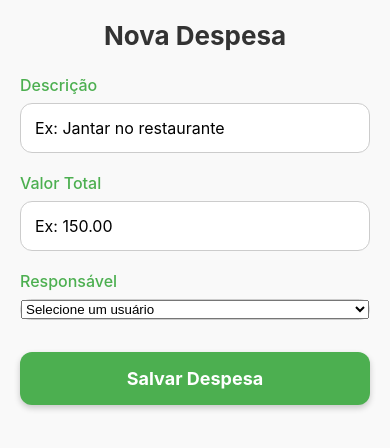
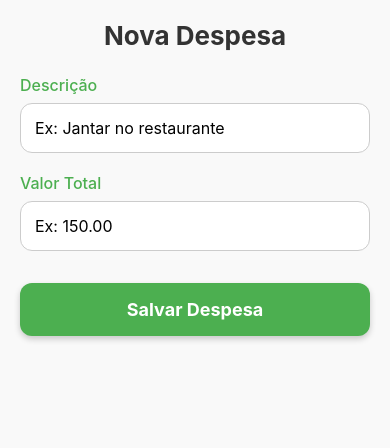
Before and after one commit to PedroCardoso000/Split-Expenses-Mobile, a React Native app: screen /CriarDespesa in a window 390 px wide. Shown: the top 448 px of the page. Built offline with nearby package versions, Linux system fonts and the light colour scheme.

Commit message:
Criar grupo e criar despesas

```diff
--- a/src/pages/criarDespesas.tsx
+++ b/src/pages/criarDespesas.tsx
@@ -1,4 +1,4 @@
-import React, { useState } from 'react';
+import React, { useState } from "react";
 import {
   View,
   Text,
@@ -7,31 +7,51 @@ import {
   StyleSheet,
   Alert,
   ScrollView,
-} from 'react-native';
+} from "react-native";
+import { useAuth } from "../contexts/AuthContext";
+import { api } from "../api/axios";
 
-import { Picker } from '@react-native-picker/picker';
+export default function CriarDespesa({ navigation, route }: any) {
+  const { user } = useAuth();
+  const grupoId = route.params?.grupoId;
 
-export default function CriarDespesa({ navigation }: any) {
-  const [descricao, setDescricao] = useState('');
-  const [valor, setValor] = useState('');
-  const [responsavelId, setResponsavelId] = useState('');
+  const [descricao, setDescricao] = useState("");
+  const [valor, setValor] = useState("");
 
-  const usuarios = [
-    { id: '1', nome: 'João' },
-    { id: '2', nome: 'Maria' },
-    { id: '3', nome: 'Pedro' },
-  ];
-
-  const handleCriarDespesa = () => {
-    if (!descricao.trim() || !valor.trim() || !responsavelId) {
-      Alert.alert('Erro', 'Preencha todos os campos!');
+  const handleCriarDespesa = async () => {
+    if (!descricao.trim() || !valor.trim()) {
+      Alert.alert("Erro", "Preencha todos os campos!");
       return;
     }
 
-    // Aqui iria a requisição para salvar a despesa
+    try {
+      const response = await api.post(
+        "/api/v1/expense",
+        {
+          description: descricao,
+          total: parseFloat(valor),
+          groupId: parseInt(grupoId),
+        },
+        {
+          headers: {
+            Authorization: `Bearer ${user?.token}`,
+          },
+        }
+      );
 
-    Alert.alert('Sucesso', 'Despesa criada com sucesso!');
-    navigation.goBack(); // Retorna para a tela anterior (GrupoDetalhes)
+      if (response.status === 201) {
+        Alert.alert("Sucesso", "Despesa criada com sucesso!");
+        navigation.goBack();
+      } else {
+        Alert.alert("Erro", "Não foi possível criar a despesa.");
+      }
+    } catch (error) {
+      console.error(error);
+      Alert.alert(
+        "Erro de conexão",
+        "Não foi possível comunicar com o servidor."
+      );
+    }
   };
 
   return (
@@ -55,19 +75,6 @@ export default function CriarDespesa({ navigation }: any) {
         onChangeText={setValor}
       />
 
-      <Text style={styles.label}>Responsável</Text>
-      <View style={styles.pickerWrapper}>
-        <Picker
-          selectedValue={responsavelId}
-          onValueChange={(itemValue) => setResponsavelId(itemValue)}
-        >
-          <Picker.Item label="Selecione um usuário" value="" />
-          {usuarios.map((usuario) => (
-            <Picker.Item key={usuario.id} label={usuario.nome} value={usuario.id} />
-          ))}
-        </Picker>
-      </View>
-
       <TouchableOpacity style={styles.button} onPress={handleCriarDespesa}>
         <Text style={styles.buttonText}>Salvar Despesa</Text>
       </TouchableOpacity>
@@ -78,54 +85,47 @@ export default function CriarDespesa({ navigation }: any) {
 const styles = StyleSheet.create({
   container: {
     flex: 1,
-    backgroundColor: '#f9f9f9',
+    backgroundColor: "#f9f9f9",
     padding: 20,
   },
   title: {
     fontSize: 26,
-    fontWeight: 'bold',
-    textAlign: 'center',
+    fontWeight: "bold",
+    textAlign: "center",
     marginBottom: 24,
-    color: '#333',
+    color: "#333",
   },
   label: {
     fontSize: 16,
-    fontWeight: '500',
+    fontWeight: "500",
     marginBottom: 8,
-    color: '#4CAF50',
+    color: "#4CAF50",
   },
   input: {
     borderWidth: 1,
-    borderColor: '#ccc',
+    borderColor: "#ccc",
     borderRadius: 12,
     padding: 14,
     marginBottom: 20,
-    backgroundColor: '#fff',
+    backgroundColor: "#fff",
     fontSize: 16,
   },
-  pickerWrapper: {
-    borderWidth: 1,
-    borderColor: '#ccc',
-    borderRadius: 12,
-    backgroundColor: '#fff',
-    marginBottom: 20,
-  },
   button: {
-    backgroundColor: '#4CAF50',
+    backgroundColor: "#4CAF50",
     paddingVertical: 16,
     borderRadius: 12,
-    alignItems: 'center',
+    alignItems: "center",
     marginTop: 12,
     marginBottom: 24,
-    shadowColor: '#000',
+    shadowColor: "#000",
     shadowOffset: { width: 0, height: 3 },
     shadowOpacity: 0.2,
     shadowRadius: 6,
     elevation: 4,
   },
   buttonText: {
-    color: '#fff',
+    color: "#fff",
     fontSize: 18,
-    fontWeight: 'bold',
+    fontWeight: "bold",
   },
 });
--- a/src/pages/criarGrupo.tsx
+++ b/src/pages/criarGrupo.tsx
@@ -11,11 +11,15 @@ import {
 } from "react-native";
 import { RootStackParamList } from "../../App";
 import { useNavigation } from "@react-navigation/native";
+import { api } from "../api/axios";
+import { useAuth } from "../contexts/AuthContext";
 
 type NavigationProps = NativeStackNavigationProp<RootStackParamList>;
 
 export default function CriarGrupo() {
   const navigation = useNavigation<NavigationProps>();
+  const { user } = useAuth();
+
   const [nomeGrupo, setNomeGrupo] = useState("");
   const [participantes, setParticipantes] = useState([""]);
 
@@ -32,6 +36,36 @@ export default function CriarGrupo() {
   const removerCampo = (index: number) => {
     const novosParticipantes = participantes.filter((_, i) => i !== index);
     setParticipantes(novosParticipantes);
+  };
+
+  const criarGrupo = async () => {
+    if (!nomeGrupo.trim() || participantes.some((p) => !p.trim())) {
+      Alert.alert("Preencha todos os campos");
+      return;
+    }
+
+    const body = {
+      name: nomeGrupo,
+      participants: participantes.map((nome) => ({ name: nome })),
+    };
+
+    try {
+      const response = await api.post("/group", body, {
+        headers: {
+          Authorization: `Bearer ${user?.token}`,
+        },
+      });
+
+      if (response.status === 201) {
+        Alert.alert("Grupo criado com sucesso!");
+        navigation.navigate("Home");
+      } else {
+        Alert.alert("Erro ao criar grupo");
+      }
+    } catch (error) {
+      console.error(error);
+      Alert.alert("Erro ao se comunicar com o servidor");
+    }
   };
 
   return (
@@ -67,7 +101,7 @@ export default function CriarGrupo() {
         <Text style={styles.adicionarTexto}>+ Adicionar Participante</Text>
       </TouchableOpacity>
 
-      <TouchableOpacity style={styles.button} onPress={() => navigation.navigate("Home")}>
+      <TouchableOpacity style={styles.button} onPress={criarGrupo}>
         <Text style={styles.buttonText}>Criar Grupo</Text>
       </TouchableOpacity>
     </ScrollView>
--- a/tsconfig.json
+++ b/tsconfig.json
@@ -1,6 +1,8 @@
 {
   "extends": "expo/tsconfig.base",
   "compilerOptions": {
+    "jsx": "react-native",
+    "lib": ["es2015", "dom"],
     "strict": true
   }
 }
```
